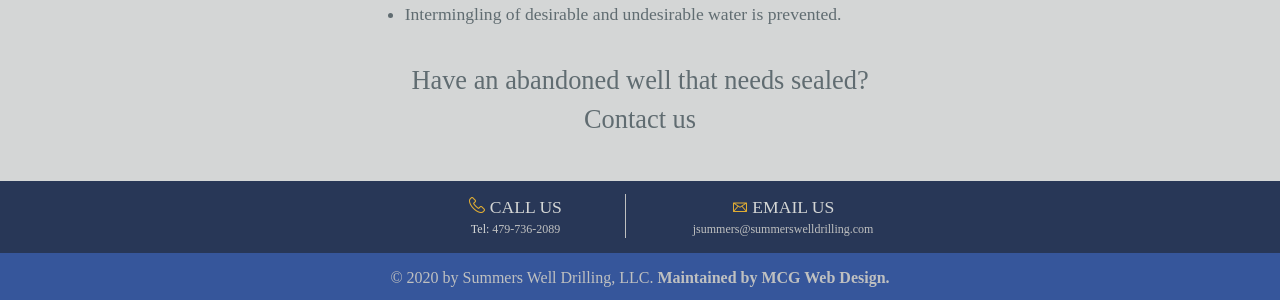
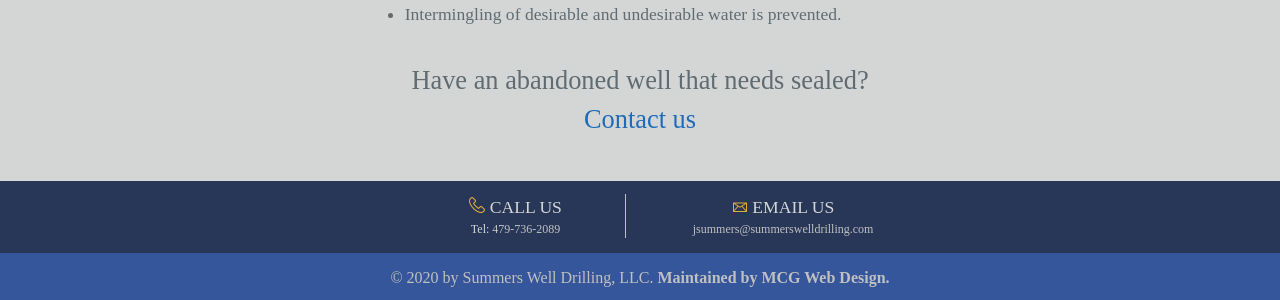
Before and after one commit to jamess999888/SummersDrilling, a Jekyll site: the page built from abandonedWells.md, in a window 1280 px wide. Shown: the part 1136-1436 px from the top of the page. Built offline with Jekyll 4.4.1, drawn with Linux system fonts in a browser that asks for light colours; our own code applies the rules of GitHub Pages for plain Markdown files; part of the change alters nothing that is shown.

```diff
--- a/abandonedWells.md
+++ b/abandonedWells.md
@@ -19,7 +19,7 @@
         <li>Intermingling of desirable and undesirable water is prevented.</li>
       </ul>
 
-      <h2>Have an abandoned well that needs sealed? Contact us</h2>
+      <h2>Have an abandoned well that needs sealed? <a href="http://www.summerswelldrilling.com/contactUs">Contact us</a></h2>
     </div>
   </div>
 </div>
```
